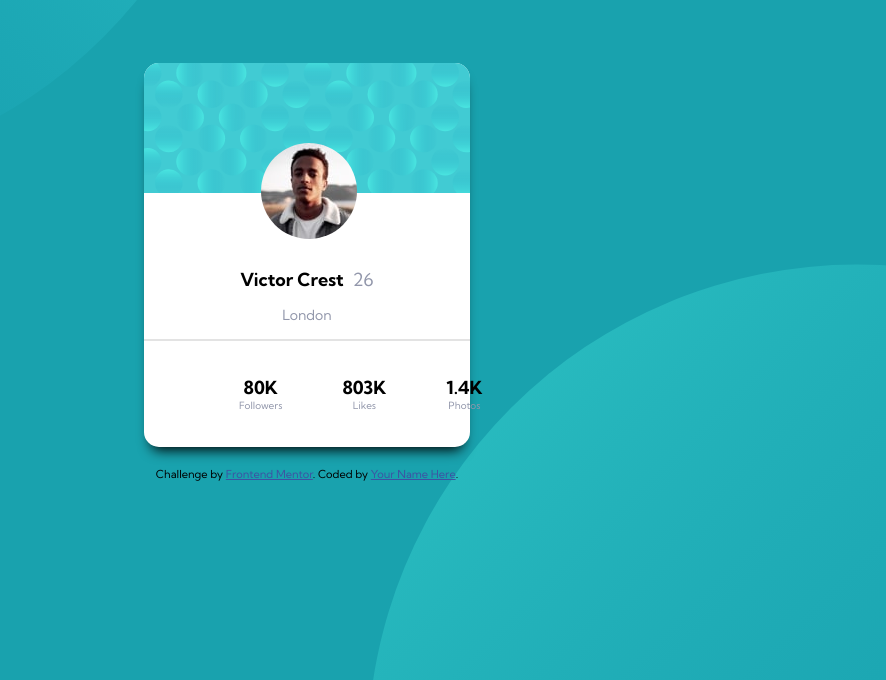
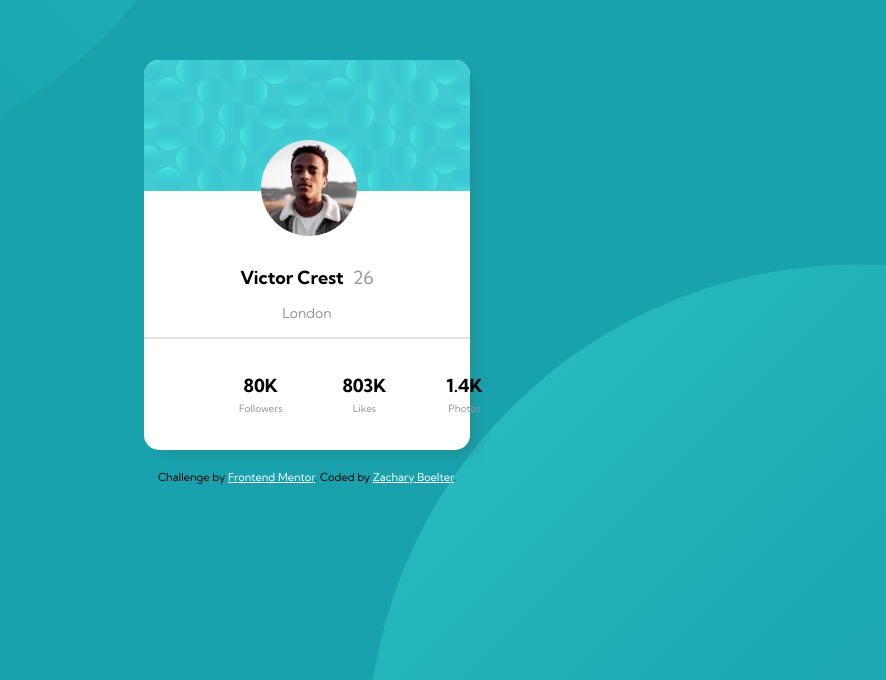
Before and after one commit to zacharyboelter/profile-card-component, a plain HTML site: page index.html in a window 1280 px wide. Shown: the part 136-816 px from the top of the page, without its empty margins (333-1219 px from the left). Drawn offline with Linux system fonts and the light colour scheme.

Commit message:
final commit

```diff
--- a/index.html
+++ b/index.html
@@ -63,7 +63,7 @@
   </div>
   <div class="attribution">
     Challenge by <a href="https://www.frontendmentor.io?ref=challenge" target="_blank">Frontend Mentor</a>.
-    Coded by <a href="#">Your Name Here</a>.
+    Coded by <a href="https://zacharyboelter.netlify.app/" target="_blank">Zachary Boelter</a>.
   </div>
 </body>
 
--- a/styles.css
+++ b/styles.css
@@ -35,7 +35,7 @@ body {
     border-radius: 15px;
     background-color: white;
     width: 326px;
-    box-shadow: 0px 10px 13px -7px #000000, 5px 5px 15px 5px rgba(0,0,0,0);
+    box-shadow: 10px 10px 15px -7px #228e92, 5px 5px 15px 5px rgba(22, 2, 2, 0);
 }
 
 /* top half of card */
@@ -66,13 +66,13 @@ body {
 
 .hero-title span {
     font-weight: 400;
-    color: hsl(228, 13%, 62%);
+    color: hsl(0, 0%, 59%);
     margin-left: 5px;
 
 }
 .hero-location {
     font-weight: 400;
-    color: hsl(228, 13%, 62%);
+    color: hsl(0, 0%, 59%);
     padding-bottom: 15px;
     font-size: 14px;
 }
@@ -95,11 +95,12 @@ body {
 
 .stat-num {
     font-weight: 700;
+    margin-bottom: 5px;
 }
 
 .stat-text {
     font-weight: 400;
-    color: hsl(228, 13%, 62%);
+    color: hsl(0, 0%, 59%);
     font-size: 10px;
 }
 
@@ -109,5 +110,5 @@ body {
 }
 
 .attribution a {
-    color: hsl(228, 45%, 44%);
+    color: hsl(0, 0%, 100%);
 }
```
